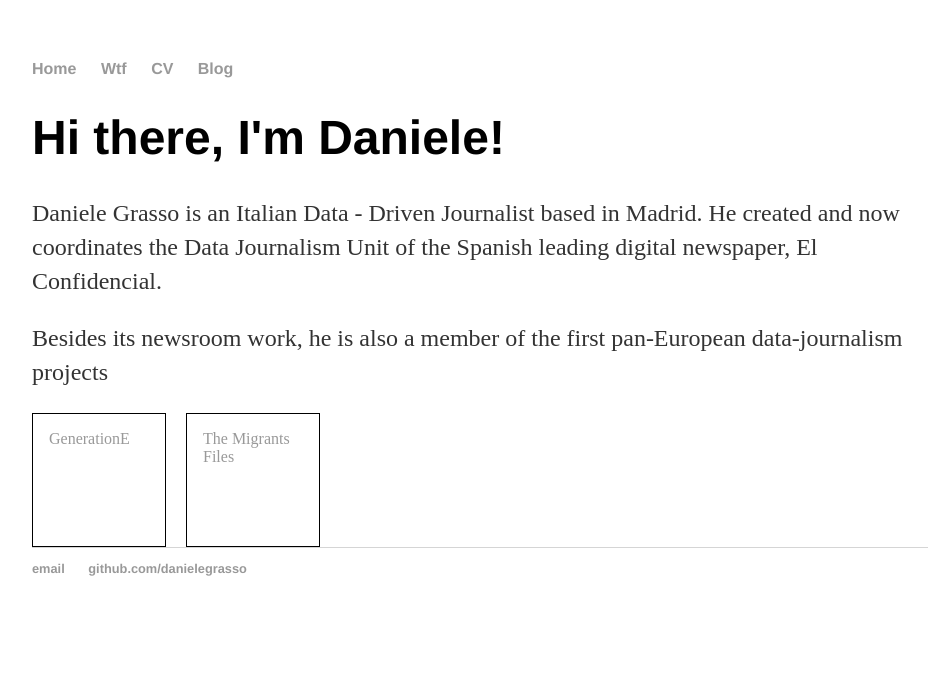
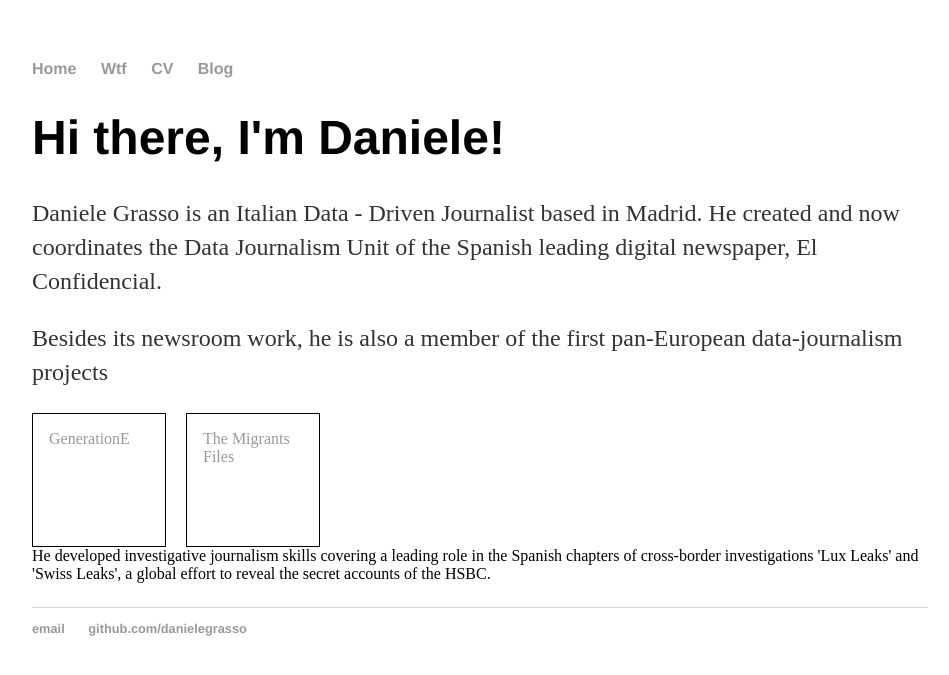
Before and after one commit to danielegrasso/danielegrasso.github.io, a Jekyll site: the page built from index.html, in a window 1280 px wide. Shown: the top 675 px of the page, without its empty margins (160-1109 px from the left). Built offline with Jekyll 4.4.1, drawn with Linux system fonts in a browser that asks for light colours.

Commit message:
Update index.html
Adding another div blurb

```diff
--- a/index.html
+++ b/index.html
@@ -17,3 +17,6 @@ style="border:thin solid black";>
 style="border:thin solid black; display: inline-block">
 	<a href="http://www.themigrantsfiles.com/" target=_blank>The Migrants Files</a>
 </div>
+<div class="blurb"
+<p>He developed investigative journalism skills covering a leading role in the Spanish chapters of cross-border investigations 'Lux Leaks' and 'Swiss Leaks', a global effort to reveal the secret accounts of the HSBC.</p>
+</div>
```
